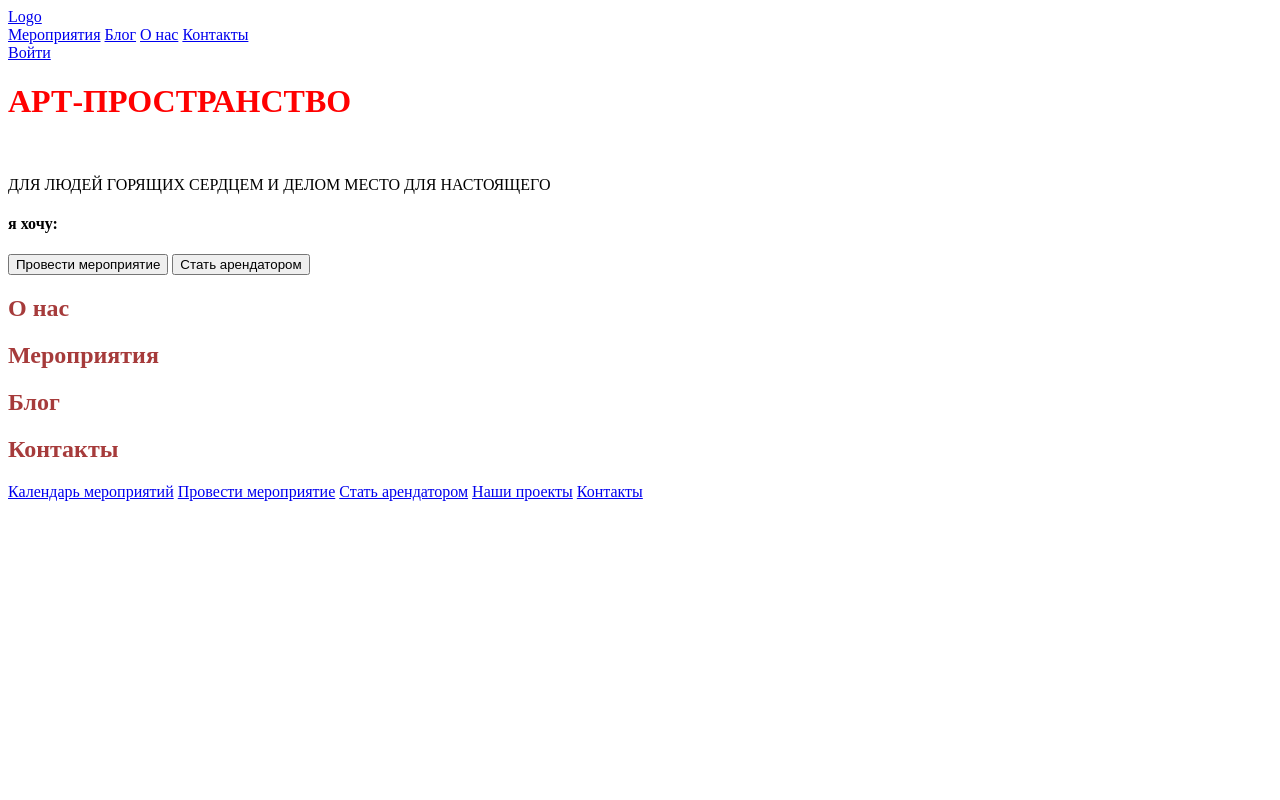
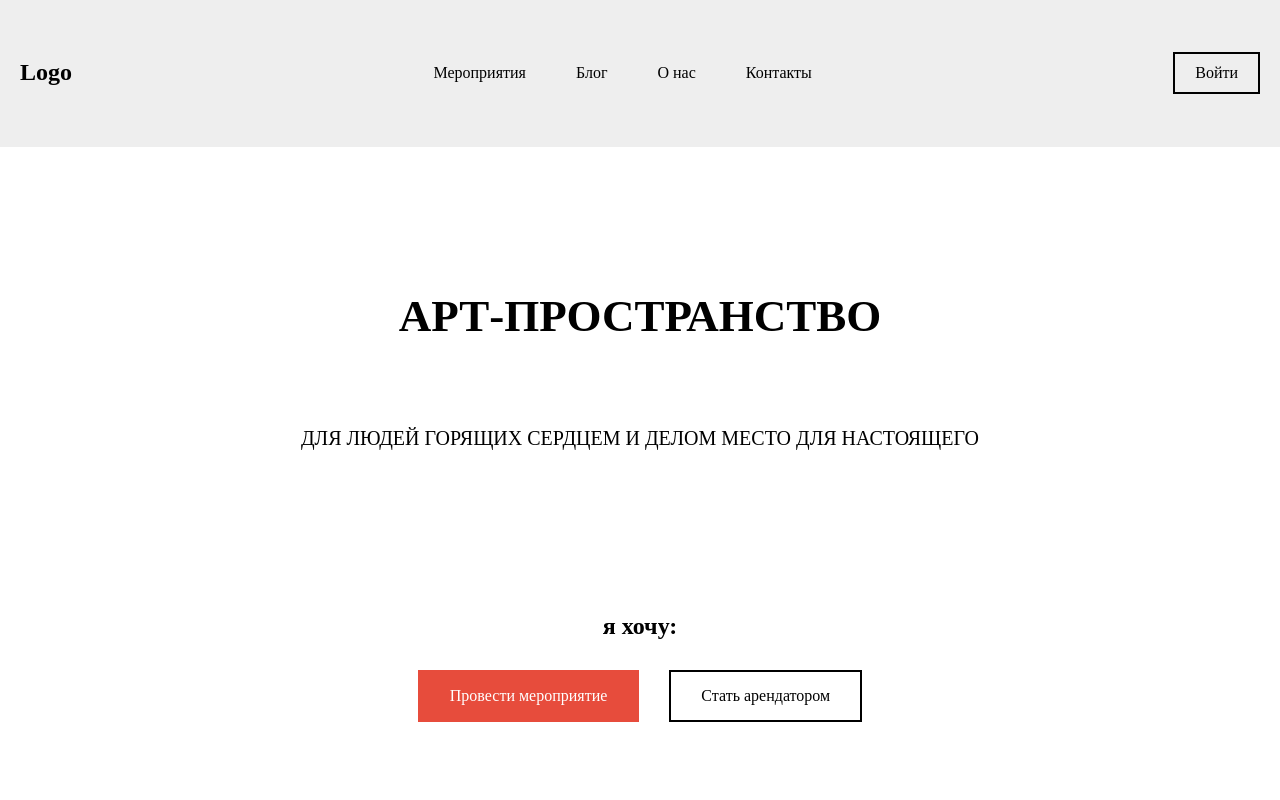
Before and after one commit to gothhlullaby/gothhlullaby.github.io, a plain HTML site: page index.html in a window 1280 px wide. Shown: the top 800 px of the page. Drawn offline with Linux system fonts and the light colour scheme.

Commit message:
сделала 3 модуль

```diff
--- a/styles/styles.css
+++ b/styles/styles.css
@@ -1,7 +1,150 @@
-h1 {
-    color: red;
+* {
+    margin: 0;
+    padding: 0;
+    box-sizing: border-box;
 }
 
-h2 {
-    color: #a63b3b;
+.body {
+    font-family: 'Times New Roman', Times, serif;
+    color: black;
+    background-color: #fff;
 }
+
+
+.page-header {
+    width: 100%;
+    max-width: 1920px;
+    height: 147px;
+    padding: 0 20px;
+    margin: 0 auto;
+    display: flex;
+    justify-content: space-between;
+    background-color: rgba(222, 222, 222, 0.5);
+    align-items: center;
+    border-bottom: 2px solid #eee;
+}
+
+.page-header__logo {
+    font-size: 24px;
+    font-weight: bold;
+    text-decoration: none;
+    color: black;
+}
+
+.page-header__nav {
+    display: flex;
+    gap: 50px;
+}
+
+.page-header__nav-link {
+    text-decoration: none;
+    color: black;
+    font-size: 16px;
+}
+
+.page-header__user-link {
+    text-decoration: none;
+    color: black;
+    padding: 10px 20px;
+    border: 2px solid #000000;
+    border-radius: 0;
+}
+
+/* ГЛАВНЫЙ ЗАГОЛОВОК */
+.main-header {
+    color: black;
+    max-width: 990px;
+    margin: 100px auto 80px;
+    padding: 40px 20px;
+    text-align: center;
+}
+
+.main-header h1 {
+    font-size: 45px;
+    line-height: 58px;
+    margin-bottom: 30px;
+}
+
+.main-header p {
+    font-size: 20px;
+    font-weight: 400;
+    line-height: 1.5;
+    margin-top: 30px;
+}
+
+.offers {
+    max-width: 1200px;
+    margin: 0 auto 80px;
+    padding: 40px 20px;
+    text-align: center;
+}
+
+.offers__title {
+    font-size: 24px;
+    margin-bottom: 30px;
+}
+
+.offers__btns {
+    display: flex;
+    justify-content: center;
+    gap: 30px;
+}
+
+.btn {
+    padding: 15px 30px;
+    border: 2px solid black;
+    font-size: 16px;
+    font-family: 'Times New Roman', Times, serif;
+    background-color: transparent;
+    cursor: pointer;
+}
+
+.btn--red {
+    background-color: #e74c3c;
+    border-color: #e74c3c;
+    color: #fff;
+}
+
+.about,
+.upcoming,
+.listing,
+.contacts {
+    max-width: 624px;
+    width: 624px;
+    height: 62px;
+    margin: 200px auto 150px;
+    padding: 40px 20px;
+    background-color: #000000;
+    color: #fff;
+    display: flex;
+    justify-content: center;
+    align-items: center;
+}
+
+.section-title {
+    font-size: 36px;
+    font-family: 'Times New Roman', Times, serif;
+    font-weight: normal;
+    text-align: center;
+    margin: 0;
+}
+
+.page-footer {
+    max-width: 1337px;
+    height: 320px;
+    padding: 60px 40px;
+    margin: 0 auto;
+    border-top: 1px solid #eee;
+    background-color: #f8f8f8;
+    text-align: left;
+}
+
+.page-footer__nav-link {
+    display: block;
+    text-decoration: none;
+    color: #333;
+    font-size: 16px;
+    font-family: 'Times New Roman', Times, serif;
+    padding: 12px 0 12px 40px; /* Внутренние отступы */
+    margin-bottom: 10px;
+}
```
